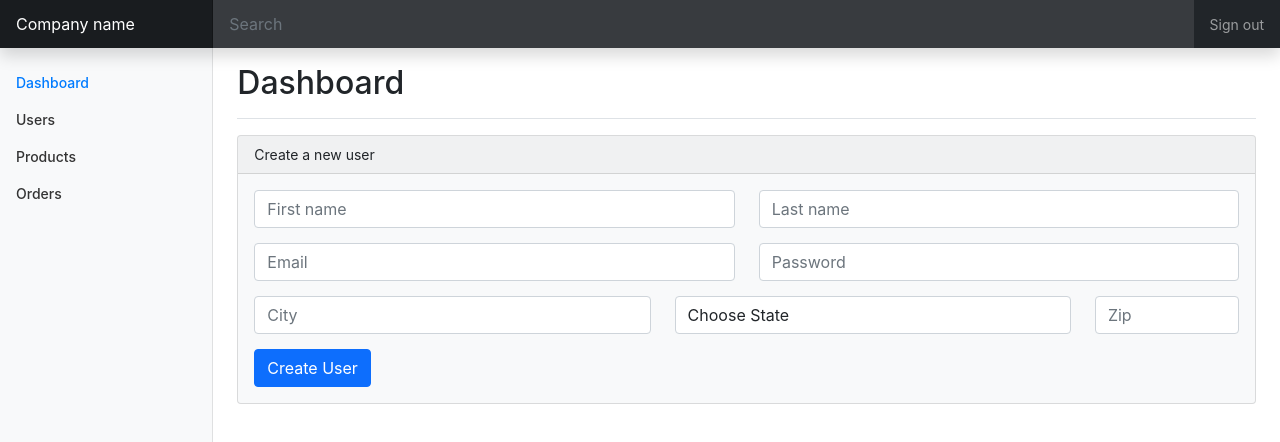
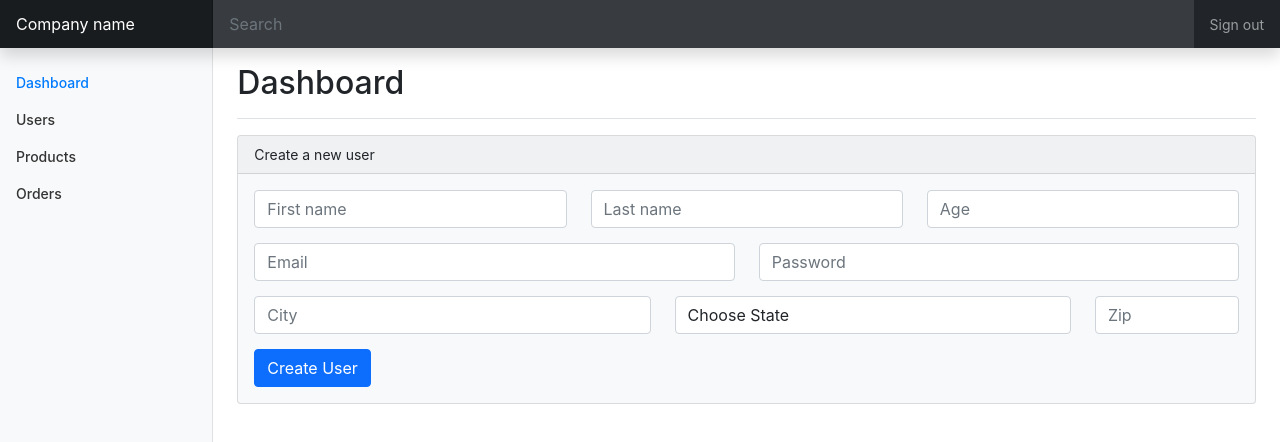
Before and after one commit to sarathiscookie/react-project, a React (Create React App) app: page / in a window 1280 px wide. Shown: the top 442 px of the page. Built offline with nearby package versions, Linux system fonts and the light colour scheme.

Commit message:
Validation and Clear input.

```diff
--- a/src/components/users/AddUser.js
+++ b/src/components/users/AddUser.js
@@ -11,6 +11,8 @@ export default function AddUser() {
 
   const [lastName, setLastName] = useState('');
 
+  const [age, setAge] = useState('');
+
   const [email, setEmail] = useState('');
 
   const [password, setPassword] = useState('');
@@ -23,8 +25,23 @@ export default function AddUser() {
 
   const userFormEventHandler = (event) => {
     event.preventDefault();
+
+    if(firstName.trim().length === 0 || lastName.trim().length === 0 || age.trim().length === 0 || age < 1 || email.trim().length === 0 || password.trim().length === 0 || city.trim().length === 0 || state.trim().length === 0 || zip.trim().length === 0) {
+        return;
+    }
+
+    console.log(firstName, lastName, age, email, password, city, state, zip);
+
     console.log("Form Submitted");
-    console.log(firstName, lastName, email, password, city, state, zip);
+
+    setFirstName('');
+    setLastName('');
+    setAge('');
+    setEmail('');
+    setPassword('');
+    setCity('');
+    setState('');
+    setZip('');
   };
 
   const firstNameEventHandler = (event) => {
@@ -35,25 +52,29 @@ export default function AddUser() {
     setLastName(event.target.value);
   };
 
+  const ageEventHandler = (event) => {
+      setAge(event.target.value);
+  };
+
   const emailEventhandler = (event) => {
       setEmail(event.target.value);
-  }
+  };
 
   const passwordhandler = (event) => {
       setPassword(event.target.value);
-  }
+  };
 
   const cityEventHandler = (event) => {
       setCity(event.target.value);
-  }
+  };
 
   const stateEventHandler = (event) => {
       setState(event.target.value);
-  }
+  };
 
   const zipEventHandler = (event) => {
       setZip(event.target.value);
-  }
+  };
 
   return (
     <div>
@@ -66,6 +87,7 @@ export default function AddUser() {
                 className="form-control"
                 placeholder="First name"
                 id="firstName"
+                value={firstName}
                 onChange={firstNameEventHandler}
               />
             </div>
@@ -75,7 +97,18 @@ export default function AddUser() {
                 className="form-control"
                 placeholder="Last name"
                 id="lastName"
+                value={lastName}
                 onChange={lastNameEventHandler}
+              />
+            </div>
+            <div className="col">
+              <input
+                type="number"
+                className="form-control"
+                placeholder="Age"
+                id="age"
+                value={age}
+                onChange={ageEventHandler}
               />
             </div>
           </div>
@@ -87,6 +120,7 @@ export default function AddUser() {
                 className="form-control"
                 placeholder="Email"
                 id="email"
+                value={email}
                 onChange={emailEventhandler}
               />
             </div>
@@ -96,6 +130,7 @@ export default function AddUser() {
                 className="form-control"
                 id="password"
                 placeholder="Password"
+                value={password}
                 onChange={passwordhandler}
               />
             </div>
@@ -108,11 +143,12 @@ export default function AddUser() {
                 className="form-control"
                 placeholder="City"
                 id="city"
+                value={city}
                 onChange={cityEventHandler}
               />
             </div>
             <div className="col-md-5">
-              <select id="state" className="form-control" onChange={stateEventHandler} >
+              <select id="state" className="form-control" value={state} onChange={stateEventHandler} >
                 <option>Choose State</option>
                 <option value="1">Cochin</option>
                 <option value="2">Trivandrum</option>
@@ -125,6 +161,7 @@ export default function AddUser() {
                 className="form-control"
                 id="zip"
                 placeholder="Zip"
+                value={zip}
                 onChange={zipEventHandler}
               />
             </div>
```
